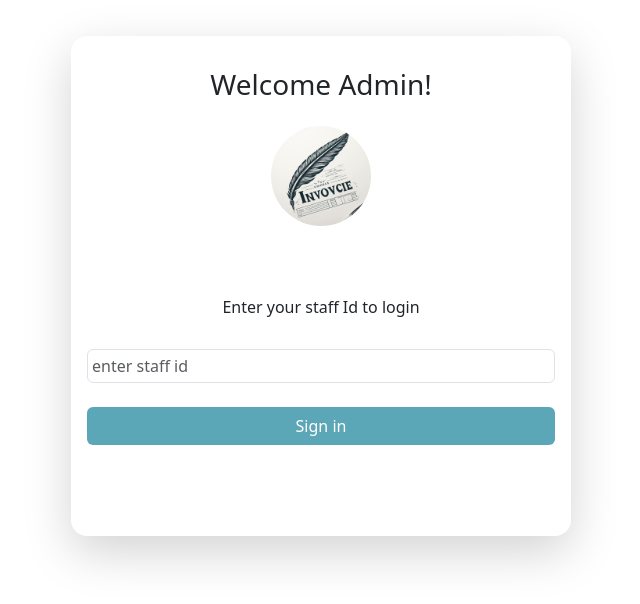
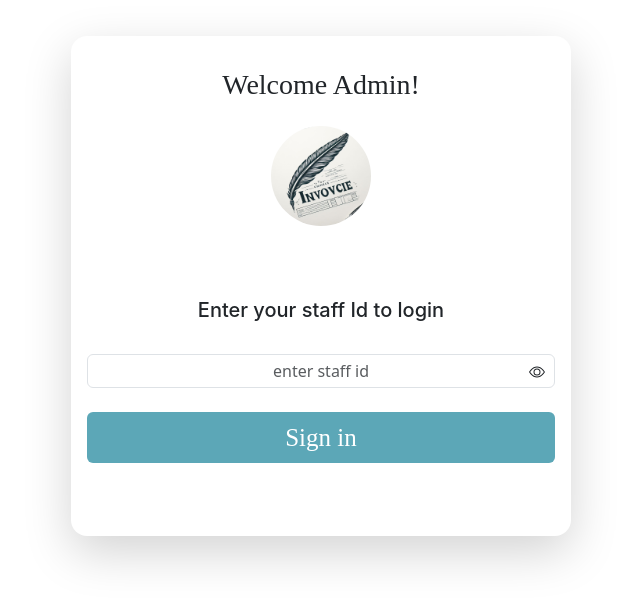
Before and after one commit to larbisamuel/Invoice-App, a React (Vite) app: page / in a window 1280 px wide. Shown: the part 114-718 px from the top of the page, without its empty margins (319-959 px from the left). Built offline with nearby package versions, Linux system fonts and the light colour scheme.

Commit message:
live update

```diff
--- a/src/components/Newlogin.css
+++ b/src/components/Newlogin.css
@@ -1,9 +1,3 @@
-/* .form_container{
-  width: 30%;
-  height: 60%
-
-} */
-
 @media screen and (max-width:1000px) {
   .form_container{
     width: 45%;
@@ -25,3 +19,11 @@
 .logo{
   width:25px
 }
+
+.icon-container {
+  position: absolute; /* Position the icon absolutely */
+  right: 10px; /* Adjust right to position within textfield */
+  top: 50%; /* Center the icon vertically */
+  transform: translateY(-50%); /* Offset vertical positioning */
+  cursor: pointer;
+}
--- a/src/components/Newlogin.tsx
+++ b/src/components/Newlogin.tsx
@@ -3,26 +3,54 @@ import React, {useState} from 'react';
 import './Newlogin.css';
 import { BsEye, BsEyeSlash } from 'react-icons/bs';
 import invoice_logo from '../assets/invoice_logo.jpg'
+import { useNavigate } from 'react-router-dom';
+
 
 const Newlogin: React.FC = () => {
     const [showStaffId, setShowStaffId] = useState(false);
+    const [staffId, setStaffId] = useState('');
+
+    const handleStaffIdChange = (event: React.ChangeEvent<HTMLInputElement>) => {
+        setStaffId(event.target.value);
+    }
+
+    const togglePasswordVisibility = ()=> {
+        setShowStaffId(!showStaffId);
+    }
+
+    const navigate = useNavigate();
+
+    const handleSignIn = () => {
+        navigate('/Table');
+        alert('Login successful!')
+    }
+
     return (
         <div className='login template d-flex justify-content-center align-items-center vh-100'>
-            <div className='form_container p-3 rounded-4 bg-white shadow-lg'style={{ minHeight: '500px', width: '500px' }}>
+            <div className='form_container p-3 rounded-4 bg-white shadow-lg'style={{ minHeight: '500px', width: '500px',backgroundColor: "#fffcfa"  }}>
                 <form>
-                    <h3 className='text-center p-3 '>Welcome Admin!</h3>
+                    <h3 className='text-center p-3 ' style={{fontFamily: 'times new roman'}}>Welcome Admin!</h3>
                     <div className='text-center mb-5' >
                     <img src={invoice_logo} alt="company logo" className='logo' style={{ width: '100px', borderRadius: '50%' }}/>
                     </div>
-                    <h6 className='text-center p-4'>Enter your staff Id to login</h6>
+                    <h6 className='text-center p-4'style={{fontFamily: "inter", fontSize: "20px"}}>Enter your staff Id to login</h6>
                     <div className='mb-4'>
-
-                        <input type="password" placeholder='enter staff id' className='form-control p-1 ' />
-                        {/*  */}
+                       <div style={{position: 'relative'}}>
+                        <input type={showStaffId ? 'text' : 'password'}
+                        placeholder='enter staff id'
+                        className='form-control p-1 text-center'
+                        value={staffId} onChange={handleStaffIdChange} />
+                        <span onClick={togglePasswordVisibility}
+                        // style={{ cursor: 'pointer' }}
+                        className='icon-container'
+                        >
+                            {showStaffId ? <BsEyeSlash /> : <BsEye />}
+                        </span>
+                        </div>
                     </div>
 
                     <div className='d-grid mt-auto'>
-                        <button className='btn 'style={{backgroundColor: '#5CA7B7', color: 'white'}}>Sign in</button>
+                        <button className='btn 'style={{backgroundColor: '#5CA7B7', color: 'white', fontFamily: 'times new roman', fontSize: "25px"}} onClick={handleSignIn}>Sign in</button>
                     </div>
                 </form>
             </div>
--- a/src/components/Table.tsx
+++ b/src/components/Table.tsx
@@ -310,9 +310,11 @@
 
 // export default Table;
 
-import React, { useState } from 'react';
+import React, { useState, useEffect } from 'react';
 import { BsSearch, BsPlus, BsDownload, BsTrash, BsPencilSquare } from 'react-icons/bs'; // Importing icons
 import { Modal } from 'react-bootstrap';
+import { useNavigate } from 'react-router-dom';
+
 import axios from 'axios';
 
 interface Item {
@@ -324,6 +326,7 @@ interface Item {
 }
 
 const Table: React.FC = () => {
+  const ITEMS_PER_PAGE = 5; // Number of items to display per page
   const [showAddItemModal, setShowAddItemModal] = useState(false);
   const [newItem, setNewItem] = useState<Item>({
     itemName: '',
@@ -334,7 +337,8 @@ const Table: React.FC = () => {
   const [editableRows, setEditableRows] = useState<number[]>([]);
   const [items, setItems] = useState<Item[]>([]);
   const [searchTerm, setSearchTerm] = useState('');
-  const [searchResults, setSearchResults] = useState([]);
+  const [searchResults, setSearchResults] = useState<Item[]>([]);
+  const [currentPage, setCurrentPage] = useState(1); // Current page number
 
   const handleAddItem = (event: React.FormEvent<HTMLFormElement>) => {
     event.preventDefault();
@@ -343,6 +347,18 @@ const Table: React.FC = () => {
     setShowAddItemModal(false);
     setNewItem({ itemName: '', actualQuantity: 0, receivedQuantity: 0, remainingStock: 0 });
   };
+
+  const handleSearch = (event: React.ChangeEvent<HTMLInputElement>) => {
+    setSearchTerm(event.target.value.toLowerCase()); // Search should be case-insensitive
+  };
+
+  useEffect(() => {
+    const filteredItems = items.filter(item =>
+      item.itemName.toLowerCase().includes(searchTerm.toLowerCase())
+    );
+    setSearchResults(filteredItems);
+  }, [searchTerm]);
+
 
   const handleInputChange = (event: React.ChangeEvent<HTMLInputElement>) => {
     const { name, value } = event.target;
@@ -371,43 +387,43 @@ const Table: React.FC = () => {
     setItems((prevItems) => prevItems.map((item, i) => (i === index ? { ...item, [columnKey]: newValue } : item)));
   };
 
-//   const handleSearch = async () => {
-//     try {
-//       const response = await axios.get('http://localhost:5000/api/search', {
-//         params: {
-//           query: searchTerm,
-//           fields: ['name', 'dateofbirth', 'residenceaddress', 'occupation', 'phonenumber', 'maritalstatus'],
-//         },
-//       });
+  const handleDownload = ()=> {
 
-//       if (response && response.data) {
-//         const data = response.data;
-//         setSearchResults(data);
-//       } else {
-//         console.error('API response is missing data.');
-//       }
-//       const data = response.data;
-//       //validate the search query
-//       if (!searchTerm || searchTerm.length < 3) {
-//         console.error('Please enter at least 3 characters');
-//         return;
-//       }
+  }
+  const navigate = useNavigate();
 
-//       setSearchResults(data);
-//     } catch (error) {
-//       console.error('Error searching:', error);
-//     }
-//   };
+  const handleLogout = () => {
+    navigate('/');
+    alert('You are logged out!')
+  }
+
+  const handleAddedItems = () => {
+    alert('Item added successfully!')
+  }
+
+
+  const handleDeleteItems = (index: number) => {
+    const updatedItems = [...items];
+    updatedItems.splice(index, 1);
+    setItems(updatedItems);
+    alert('Item deleted successfully!')
+  };
+
+
+  // Calculate the range of items to display for the current page
+  const startIndex = (currentPage - 1) * ITEMS_PER_PAGE;
+  const endIndex = Math.min(startIndex + ITEMS_PER_PAGE, items.length);
+
 
   return (
     <div className='mt-5 p-3 container shadow-lg'>
       <div className=' d-md-flex justify-content-md-end'>
-        <button className='btn ' style={{ backgroundColor: '#5CA7B7', color: 'white' }}>Logout</button>
+        <button className='btn ' style={{ backgroundColor: '#5CA7B7', color: 'white' }} onClick={handleLogout}>Logout</button>
       </div>
       <div className='mt-3'>
         <div className="input-group">
           <span className="input-group-text"><BsSearch /></span> {/* Search icon */}
-          <input type="text" className="form-control" style={{ maxWidth: '160px' }} placeholder="Search item" />
+          <input type="text" className="form-control" style={{ maxWidth: '160px' }} placeholder="Search item" onChange={handleSearch} />
           <button className='btn ms-2 rounded-2 ' style={{ backgroundColor: '#110f0f', color: 'white' }}>Search</button>
         </div>
         <div className='mt-3'>
@@ -421,7 +437,7 @@ const Table: React.FC = () => {
       </div>
 
       <div className="table-responsive container_table shadow-lg rounded mt-3 mb-3">
-        <table className="table table-bordered ">
+        <table className="table table-bordered " id='my-table'>
           <thead>
             <tr>
               <th scope="col">ITEM NAME</th>
@@ -432,12 +448,9 @@ const Table: React.FC = () => {
             </tr>
           </thead>
           <tbody>
-            {items.map((item, index) => (
+          {searchResults.slice(startIndex, endIndex).map((item, index) => (
               <tr key={index}>
-                {/* <td>{renderTableCell(item.itemName, index, 'itemName')}</td>
-                <td>{renderTableCell(item.actualQuantity, index, 'actualQuantity')}</td>
-                <td>{renderTableCell(item.receivedQuantity, index, 'receivedQuantity')}</td>
-                <td>{renderTableCell(item.remainingStock, index, 'remainingStock')}</td> */}
+
                 <td>
                 {editableRows.includes(index) ? (
                   <input
@@ -486,12 +499,7 @@ const Table: React.FC = () => {
                   item.remainingStock
                 )}
               </td>
-                {/* <td className="text-center">
-                  <button className='btn px-3' style={{ backgroundColor: '#5CA7B7', color: 'white' }} onClick={() => toggleEditRow(index)}>
-                    {editableRows.includes(index) ? 'Save' : 'Edit'}
-                    <BsPencilSquare className='ms-2' />
-                  </button>
-                </td> */}
+
                 <td className="text-center">
                     <button className='btn px-3' style={{ backgroundColor: '#5CA7B7', color: 'white' }} onClick={() => toggleEditRow(index)}>
                     {editableRows.includes(index) ? 'Save' : 'Edit'}
@@ -500,16 +508,31 @@ const Table: React.FC = () => {
                 </td>
 
 
-                <td className="text-center"><button className='btn btn-danger px-3'>Delete<BsTrash className='ms-2' /></button></td>
+                <td className="text-center"><button className='btn btn-danger px-3'onClick={()=>handleDeleteItems(index)}>Delete<BsTrash className='ms-2' /></button></td>
               </tr>
             ))}
           </tbody>
         </table>
       </div>
       <div className=' d-md-flex justify-content-md-end'>
-        <button className='btn ' style={{ backgroundColor: '#5CA7B7', color: 'white' }}>Download <BsDownload /></button>
+        <button className='btn ' id="download-pdf" style={{ backgroundColor: '#5CA7B7', color: 'white' }} onClick={ handleDownload}>Download <BsDownload /></button>
       </div>
 
+       {/* Pagination controls */}
+       <div className="pagination">
+        <button onClick={() => setCurrentPage(currentPage - 1)} disabled={currentPage === 1}>
+          Prev
+        </button>
+        {Array.from({ length: Math.ceil(items.length / ITEMS_PER_PAGE) }, (_, i) => (
+          <button key={i} onClick={() => setCurrentPage(i + 1)} disabled={currentPage === i + 1} className='btn btn-primary'>
+            {i + 1}
+          </button>
+        ))}
+        <button onClick={() => setCurrentPage(currentPage + 1)} disabled={currentPage === Math.ceil(items.length / ITEMS_PER_PAGE)}>
+          Next
+        </button>
+      </div>
+      {/* Modal  */}
       <Modal show={showAddItemModal} onHide={() => setShowAddItemModal(false)}>
         <Modal.Header closeButton>
           <Modal.Title>Add New Item</Modal.Title>
@@ -527,10 +550,14 @@ const Table: React.FC = () => {
               <label htmlFor="receivedQuantity" className="form-label">Received Quantity (pcs)</label>
               <input type="number" className="form-control" id="receivedQuantity" name="receivedQuantity" value={newItem.receivedQuantity} onChange={handleInputChange} required />
               </div>
+              <div className="mb-3">
+              <label htmlFor="remainingStock" className="form-label">Remaining Stock (pcs)</label>
+              <input type="number" className="form-control" id="remainingStock" name="remainingStock" value={newItem.remainingStock} onChange={handleInputChange} required />
+              </div>
             </div>
             <div className="modal-footer">
               <button type="button" className="btn btn-secondary" onClick={() => setShowAddItemModal(false)}>Close</button>
-              <button type="submit" className="btn btn-primary">Add Item</button>
+              <button type="submit" className="btn btn-primary" onClick={handleAddedItems}>Add Item</button>
             </div>
           </form>
         </Modal.Body>
```
